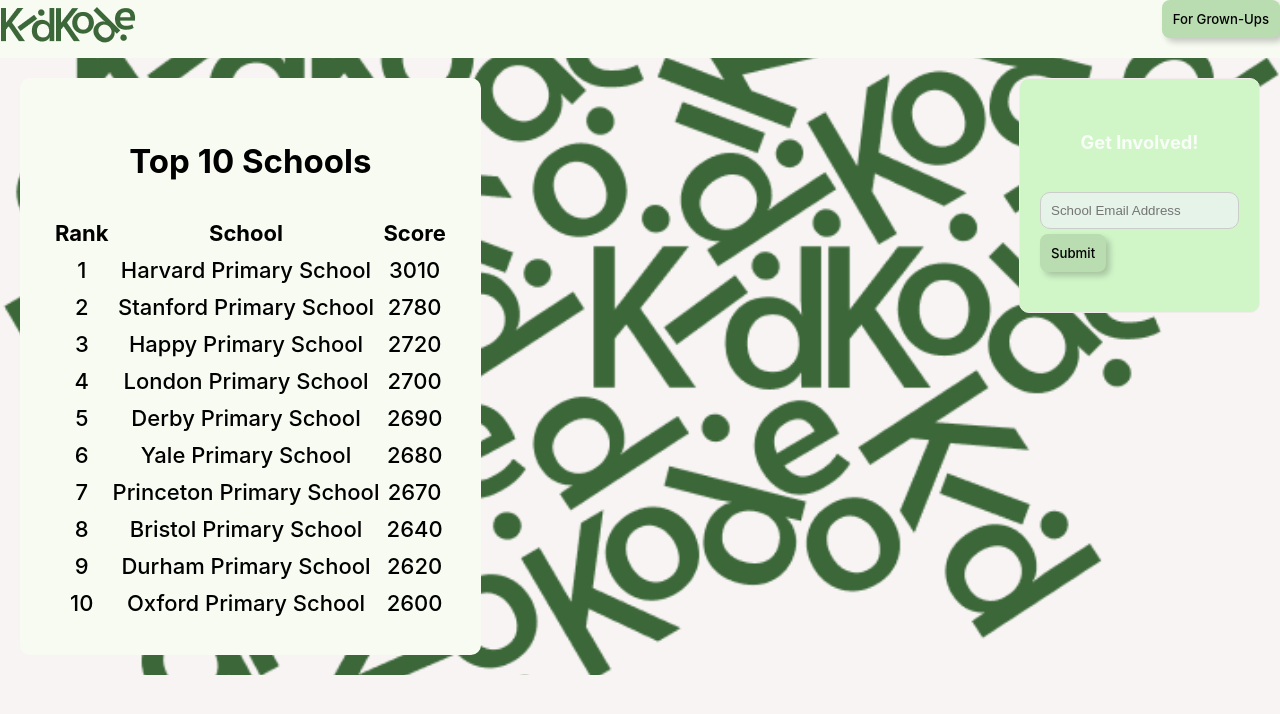
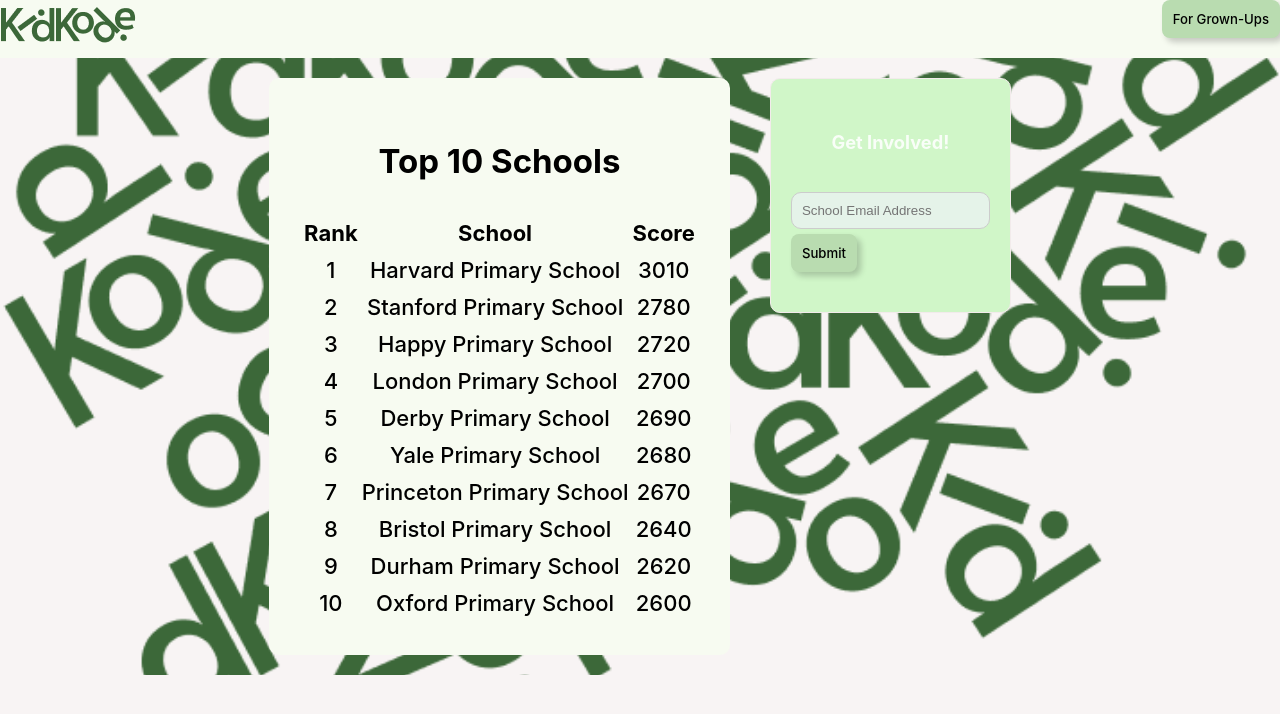
Before and after one commit to KatieAnthon/KidKode-SheCanCode-Hackathon, a React (Vite) app in the folder frontend/: page / in a window 1280 px wide. Shown: the top 714 px of the page. Built offline with nearby package versions, Linux system fonts and the light colour scheme.

Commit message:
fixed styling issue :D

```diff
--- a/frontend/src/LandingPage.css
+++ b/frontend/src/LandingPage.css
@@ -5,7 +5,6 @@
 }
 
 .column {
-  flex: 4;
   padding: 20px;
 }
 
```
